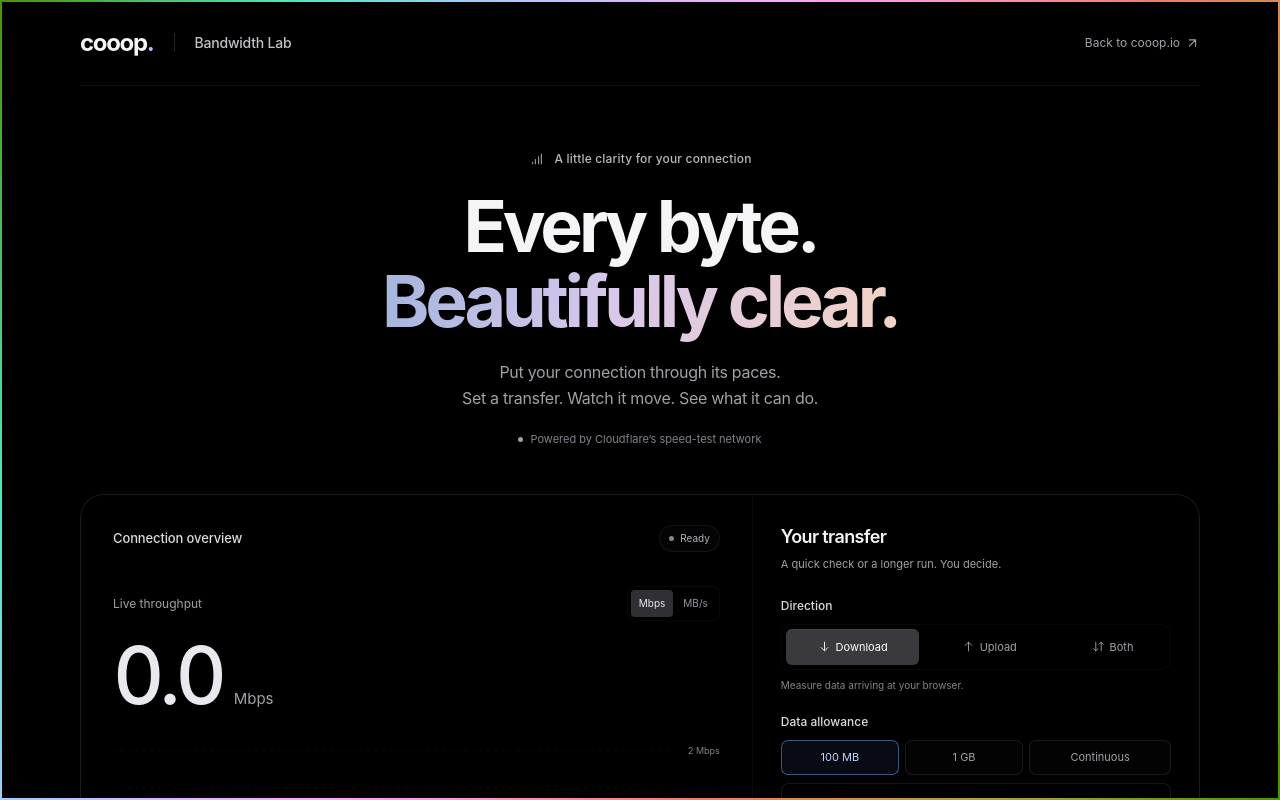
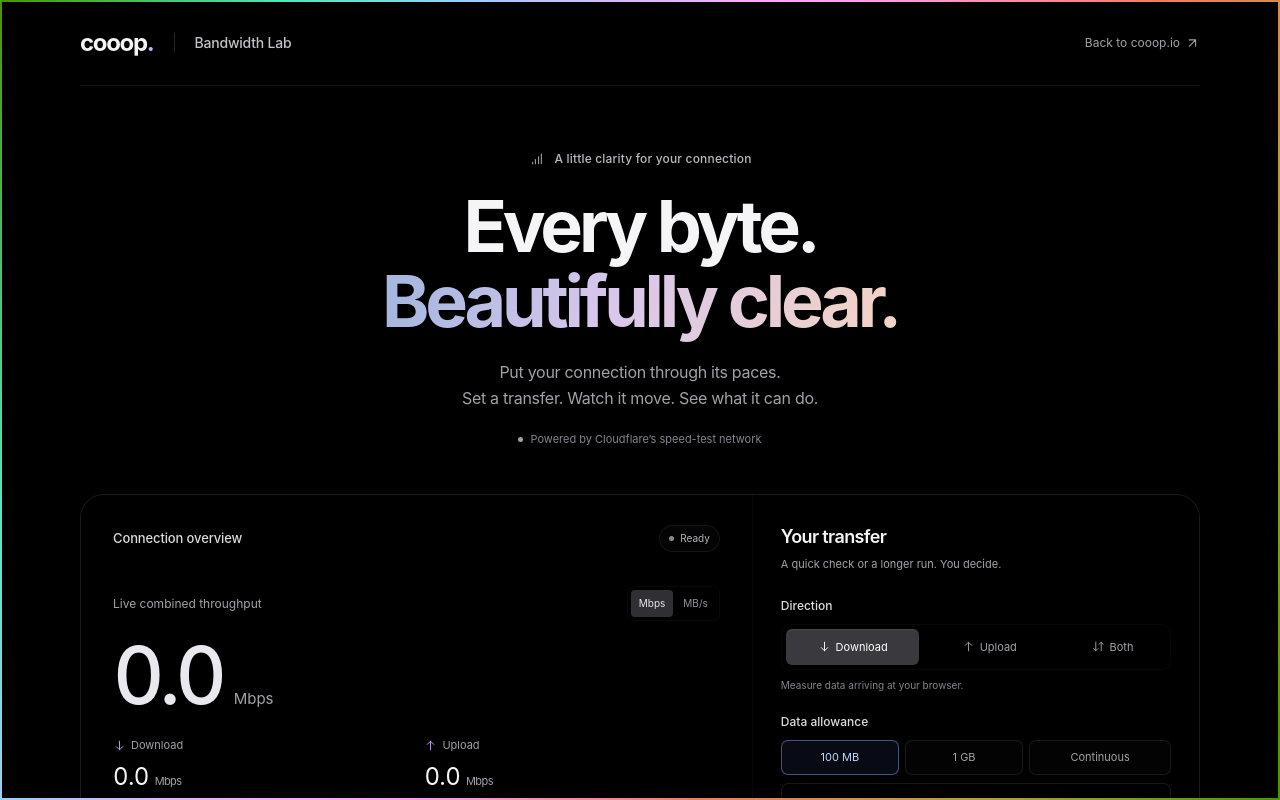
Before and after one commit to codyinnyc/bandwidth-site, a Next.js app: page / in a window 1280 px wide. Shown: the top 800 px of the page. Built offline with nearby package versions, Linux system fonts and the light colour scheme.

Commit message:
Improve ambient display: app/page.tsx

```diff
--- a/app/page.tsx
+++ b/app/page.tsx
@@ -12,11 +12,11 @@ type Direction = 'download' | 'upload' | 'both';
 type Unit = 'Mbps' | 'MB/s';
 type Transfer = { direction: 'download' | 'upload'; bytes: number };
 type Point = { at: number; rate: number };
-type Snapshot = { downloaded: number; uploaded: number; rate: number; elapsed: number; requests: number; edge: string; points: Point[] };
-const freshSnapshot = (): Snapshot => ({ downloaded: 0, uploaded: 0, rate: 0, elapsed: 0, requests: 0, edge: '—', points: [] });
+type Snapshot = { downloaded: number; uploaded: number; downloadRate: number; uploadRate: number; rate: number; elapsed: number; requests: number; edge: string; points: Point[] };
+const freshSnapshot = (): Snapshot => ({ downloaded: 0, uploaded: 0, downloadRate: 0, uploadRate: 0, rate: 0, elapsed: 0, requests: 0, edge: '—', points: [] });
 const newRun = () => ({
   running: false, active: new Map<symbol, Transfer>(), completedDown: 0, completedUp: 0,
-  planned: 0, requests: 0, started: 0, target: 0, samples: [] as { at: number; total: number }[], points: [] as Point[],
+  planned: 0, requests: 0, started: 0, target: 0, samples: [] as { at: number; downloaded: number; uploaded: number }[], points: [] as Point[],
   controllers: new Set<AbortController>(), xhrs: new Set<XMLHttpRequest>(), timer: 0 as ReturnType<typeof setInterval> | 0,
   blobs: new Map<number, Blob>(), edge: '—',
 });
@@ -91,15 +91,18 @@ export default function Home() {
   const render = (rt: Run) => {
     if (runtime.current !== rt) return;
     const now = performance.now(), current = totals(rt);
-    rt.samples.push({ at: now, total: current.total });
+    rt.samples.push({ at: now, downloaded: current.downloaded, uploaded: current.uploaded });
     // Keep the sample just before the window boundary for a stable rolling rate.
     while (rt.samples.length > 2 && rt.samples[1].at < now - 1500) rt.samples.shift();
     const oldest = rt.samples[0];
-    const rate = oldest && now > oldest.at ? Math.max(0, (current.total - oldest.total) / ((now - oldest.at) / 1000)) : 0;
+    const seconds = oldest && now > oldest.at ? (now - oldest.at) / 1000 : 0;
+    const downloadRate = rt.running && seconds ? Math.max(0, (current.downloaded - oldest.downloaded) / seconds) : 0;
+    const uploadRate = rt.running && seconds ? Math.max(0, (current.uploaded - oldest.uploaded) / seconds) : 0;
+    const rate = downloadRate + uploadRate;
     const elapsed = now - rt.started;
     rt.points.push({ at: elapsed / 1000, rate });
     while (rt.points.length > 1 && rt.points[0].at < elapsed / 1000 - 30) rt.points.shift();
-    setSnapshot({ downloaded: current.downloaded, uploaded: current.uploaded, rate, elapsed, requests: rt.requests, edge: rt.edge, points: [...rt.points] });
+    setSnapshot({ downloaded: current.downloaded, uploaded: current.uploaded, downloadRate, uploadRate, rate, elapsed, requests: rt.requests, edge: rt.edge, points: [...rt.points] });
   };
 
   const halt = (rt: Run, message = 'Stopped. Your transferred totals are preserved.', tone = '') => {
@@ -181,7 +184,7 @@ export default function Home() {
     // Each run owns its requests and counters. Settling an aborted request cannot affect a later run.
     const rt = newRun(); runtime.current = rt;
     rt.running = true; rt.started = performance.now(); rt.target = amount * MB;
-    rt.samples = [{ at: rt.started, total: 0 }]; rt.points = [{ at: 0, rate: 0 }];
+    rt.samples = [{ at: rt.started, downloaded: 0, uploaded: 0 }]; rt.points = [{ at: 0, rate: 0 }];
     setRunTarget(rt.target); setSnapshot(freshSnapshot()); setRunning(true);
     setStatus({ label: 'Transferring', message: continuous ? 'Continuous transfer. Stop whenever you’re ready.' : `Transferring ${formatBytes(rt.target)} ${direction === 'both' ? 'across both directions' : direction === 'download' ? 'to your browser' : 'from your browser'}.`, tone: 'live' });
     rt.timer = setInterval(() => render(rt), 200);
@@ -225,8 +228,12 @@ export default function Home() {
       <section className="console" aria-label="Bandwidth test">
         <div className="telemetry">
           <div className="panel-heading"><span className="section-label">Connection overview</span><span className={`status-chip ${status.tone}`}><span/>{status.label}</span></div>
-          <div className="reading-topline"><span>{hasResult ? 'Average throughput' : 'Live throughput'}</span><div className="unit-toggle" aria-label="Speed units">{(['Mbps', 'MB/s'] as Unit[]).map(value => <button key={value} type="button" aria-pressed={unit === value} onClick={() => setUnit(value)}>{value}</button>)}</div></div>
+          <div className="reading-topline"><span>{hasResult ? 'Average combined throughput' : 'Live combined throughput'}</span><div className="unit-toggle" aria-label="Speed units">{(['Mbps', 'MB/s'] as Unit[]).map(value => <button key={value} type="button" aria-pressed={unit === value} onClick={() => setUnit(value)}>{value}</button>)}</div></div>
           <div className="primary-reading"><span className={`reading-value${!snapshot.elapsed ? ' empty' : ''}`}>{snapshot.elapsed ? formatRate(hasResult ? average : snapshot.rate, unit) : '0.0'}</span><span className="reading-unit">{unit}</span></div>
+          <dl className="direction-rates" aria-label={hasResult ? 'Average directional throughput' : 'Current directional throughput'}>
+            <div><dt><Icon name="down"/>{hasResult ? 'Average download' : 'Download'}</dt><dd><span>{formatRate(hasResult ? snapshot.downloaded / (snapshot.elapsed / 1000) : snapshot.downloadRate, unit)}</span> <small>{unit}</small></dd></div>
+            <div><dt><Icon name="up"/>{hasResult ? 'Average upload' : 'Upload'}</dt><dd><span>{formatRate(hasResult ? snapshot.uploaded / (snapshot.elapsed / 1000) : snapshot.uploadRate, unit)}</span> <small>{unit}</small></dd></div>
+          </dl>
           <RateChart points={snapshot.points} unit={unit} running={running}/>
           <dl className="stats">
             <div><dt><span className="download-icon"><Icon name="down"/></span>Downloaded</dt><dd>{formatBytes(snapshot.downloaded)}</dd></div>
@@ -257,7 +264,7 @@ export default function Home() {
             </fieldset> : <fieldset disabled={running}><legend className="connections-label"><span>Connections</span><span className="count-badge">{connections}</span></legend><label><span className="sr-only">Parallel connections</span><input type="range" min="1" max="16" value={connections} style={{ '--range-progress': `${(connections - 1) / 15 * 100}%` } as React.CSSProperties} onChange={(event) => setConnections(Number(event.target.value))}/></label><div className="range-labels"><span>1 · Lighter load</span><span>16 · More parallel</span></div></fieldset>}
           </div>
           <WakeControl running={running} enabled={keepAwake} onEnabledChange={setKeepAwake}/>
-          {keepAwake && running && <AmbientDisplay rate={formatRate(snapshot.rate, unit)} unit={unit} transferred={formatBytes(total)} onStop={() => halt(runtime.current)}/>}
+          {keepAwake && running && <AmbientDisplay downloadRate={formatRate(snapshot.downloadRate, 'Mbps')} uploadRate={formatRate(snapshot.uploadRate, 'Mbps')} combinedRate={formatRate(snapshot.rate, 'Mbps')} downloaded={formatBytes(snapshot.downloaded)} uploaded={formatBytes(snapshot.uploaded)} transferred={formatBytes(total)} onStop={() => halt(runtime.current)}/>}
           <button className={`run-button${running ? ' running' : ''}`} type="button" onClick={running ? () => halt(runtime.current) : start}><Icon name={running ? 'stop' : 'play'}/>{running ? 'Stop transfer' : hasResult ? 'Run again' : 'Start transfer'}</button>
           <p className={`status-message ${status.tone}`} role="status" aria-live="polite">{status.message}</p>
           <p className="data-note">Uses real data. Large transfers may count toward your plan’s data allowance.</p>
```
